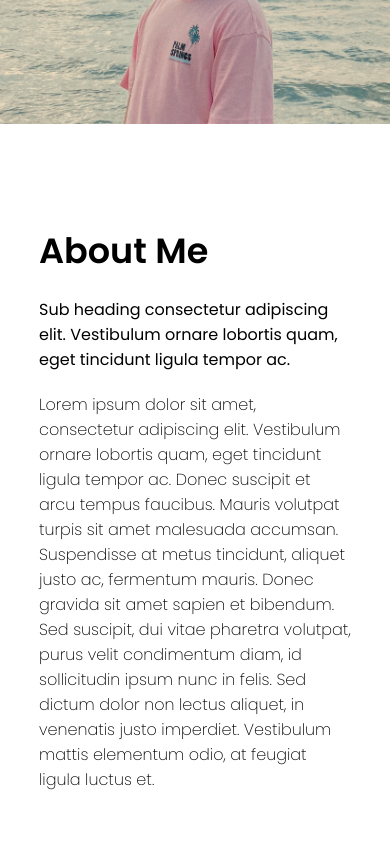
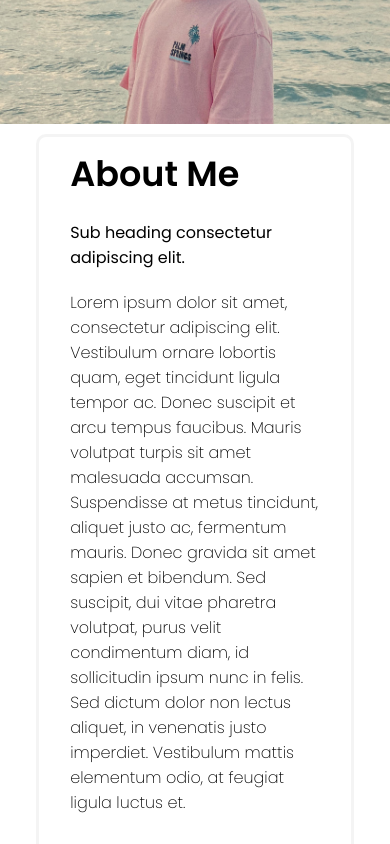
Before and after one commit to rayansyed/rayansyed.github.io, a React (Create React App) app: page / in a window 390 px wide. Shown: the part 720-1564 px from the top of the page. Built offline with nearby package versions, Linux system fonts and the light colour scheme.

Commit message:
mobile styling change: border in about section

```diff
--- a/src/components/about/About.jsx
+++ b/src/components/about/About.jsx
@@ -28,7 +28,7 @@ const About = () => {
             <div className="a-wrapper">
                 <h1 className="a-title">About Me</h1>
                 <p className="a-sub">
-                Sub heading consectetur adipiscing elit. Vestibulum ornare lobortis quam, eget tincidunt ligula tempor ac.
+                Sub heading consectetur adipiscing elit.
                 </p>
                 <p className="a-desc">
                 Lorem ipsum dolor sit amet, consectetur adipiscing elit. Vestibulum ornare lobortis quam, eget tincidunt ligula tempor ac. Donec suscipit et arcu tempus faucibus. Mauris volutpat turpis sit amet malesuada accumsan. Suspendisse at metus tincidunt, aliquet justo ac, fermentum mauris. Donec gravida sit amet sapien et bibendum. Sed suscipit, dui vitae pharetra volutpat, purus velit condimentum diam, id sollicitudin ipsum nunc in felis. Sed dictum dolor non lectus aliquet, in venenatis justo imperdiet. Vestibulum mattis elementum odio, at feugiat ligula luctus et.
--- a/src/components/about/about.css
+++ b/src/components/about/about.css
@@ -92,6 +92,15 @@
         flex-direction: column;
         overflow-y: scroll;
         overflow-x: hidden;
+        width: 80%;
+        margin: auto;
+        border-radius: 0px 0px 0px 0px;
+        border-color: rgba(90, 90, 90, 0.068);
+        border-style: solid;
+        margin-top: 10px;
+        border-radius: 10px;
+
+
     }
 
     .a-title{
@@ -105,6 +114,7 @@
 
     .a-wrapper{
         width: 80%;
+        padding: 10px;
     }
 
     .a-school-img{
@@ -114,5 +124,6 @@
     }
     .a-school-texts{
         font-size: 12px;
+
     }
 }
--- a/src/components/product/product.css
+++ b/src/components/product/product.css
@@ -77,7 +77,7 @@
         /* border-style: inset;
         border-color: grey;
         border-radius: 10px; */
-        border-radius: 0px 0px 0px 0px;
+        border-radius: 10px;
         border-color: rgba(90, 90, 90, 0.068);
         border-style: solid;
 
```
